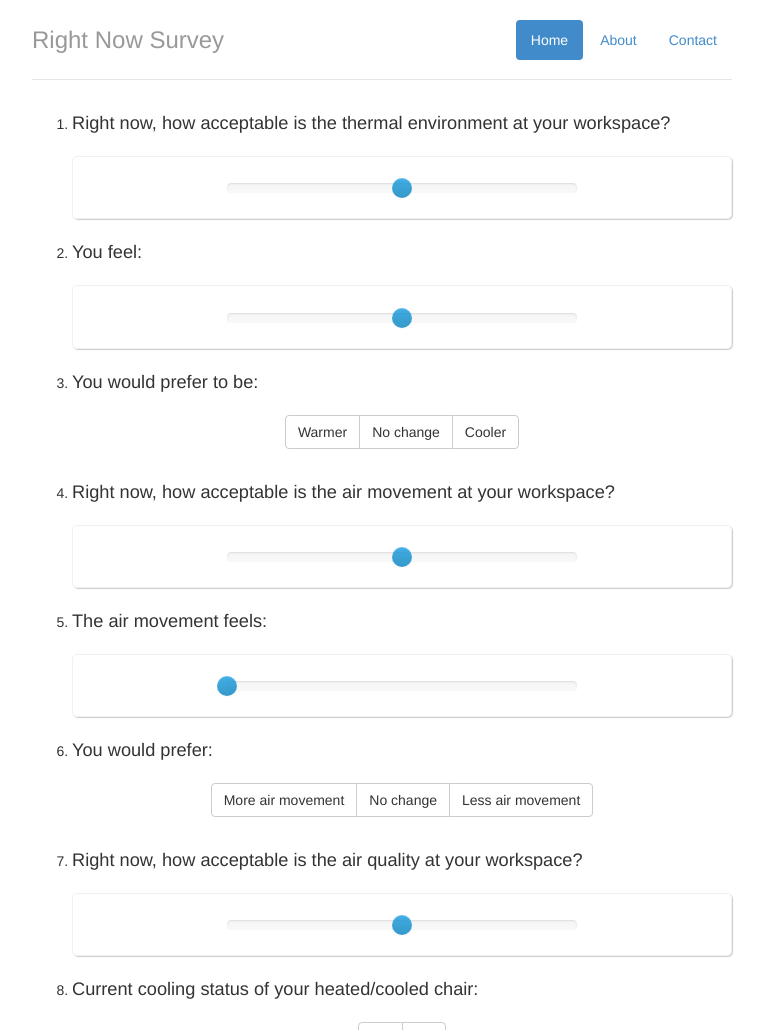
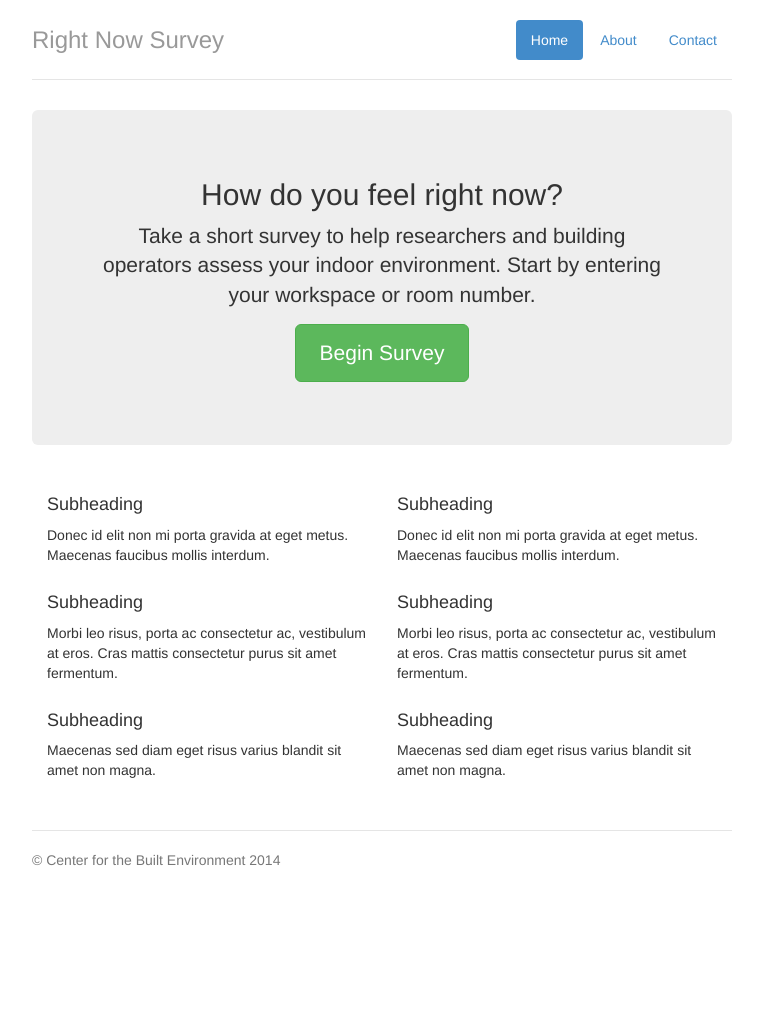
Before and after one commit to CenterForTheBuiltEnvironment/right_now, a Django app: a page that uses right_now/survey/templates/survey/layout.html in a window 1280 px wide. Shown: the top 1030 px of the page, without its empty margins (258-1022 px from the left). After the commit the page ends 866 px from the top, so only its background shows below. Run offline with Django 3.2, Linux system fonts and the light colour scheme; data comes from the database, SQL or seed files in the repository; parts of the project's set-up code (start-up, migrations or seed data) failed here and were passed over; some libraries are stand-ins or nearby versions.

Commit message:
welcome page

```diff
--- a/right_now/survey/templates/survey/survey.html
+++ b/right_now/survey/templates/survey/survey.html
@@ -53,7 +53,7 @@
     for (var i = 0; i < N; i++){
       var q = questions[i];
       var q_dom = $('#question-' + q.id);
-      var payload = { 'survey': survey, 'question': q.id, 'subject_id': subject_id };
+      var response = { 'survey': survey, 'question': q.id, 'subject_id': subject_id };
       if (q.qtype=="D"){
         var choice_index = q_dom.children().children('.active').children().attr('data-choice-index');
         var mapped = q.value_map[choice_index];
@@ -62,10 +62,11 @@
         var v = q_dom.data('slider').getValue()
       }
       if (typeof v != 'undefined'){
-        payload.value = v;
-        console.log(payload);
+        response.value = v;
+        payload.push(response);
       }
     }
+    console.log(payload);
   }
 </script>
 
--- /dev/null
+++ b/right_now/survey/templates/survey/welcome.html
@@ -0,0 +1,34 @@
+{% extends "survey/layout.html" %}
+{% block content %}
+
+<div class="jumbotron">
+        <h2>How do you feel right now?</h2>
+        <p class="lead">Take a short survey to help researchers and building operators assess your indoor environment. Start by entering your workspace or room number. </p>
+        <p><a class="btn btn-lg btn-success" href="#" role="button">Begin Survey</a></p>
+      </div>
+
+      <div class="row marketing">
+        <div class="col-lg-6">
+          <h4>Subheading</h4>
+          <p>Donec id elit non mi porta gravida at eget metus. Maecenas faucibus mollis interdum.</p>
+
+          <h4>Subheading</h4>
+          <p>Morbi leo risus, porta ac consectetur ac, vestibulum at eros. Cras mattis consectetur purus sit amet fermentum.</p>
+
+          <h4>Subheading</h4>
+          <p>Maecenas sed diam eget risus varius blandit sit amet non magna.</p>
+        </div>
+
+        <div class="col-lg-6">
+          <h4>Subheading</h4>
+          <p>Donec id elit non mi porta gravida at eget metus. Maecenas faucibus mollis interdum.</p>
+
+          <h4>Subheading</h4>
+          <p>Morbi leo risus, porta ac consectetur ac, vestibulum at eros. Cras mattis consectetur purus sit amet fermentum.</p>
+
+          <h4>Subheading</h4>
+          <p>Maecenas sed diam eget risus varius blandit sit amet non magna.</p>
+        </div>
+      </div>
+
+{% endblock %}
--- a/right_now/survey/urls.py
+++ b/right_now/survey/urls.py
@@ -4,7 +4,8 @@ from survey import views
 
 urlpatterns = patterns('',
     url(r'^$', views.index, name='index'),
-    url(r'^(?P<survey_url>([A-Z]|[0-9]){5})\/?$', views.survey, name='survey'),
+    url(r'^(?P<survey_url>([A-Z]|[0-9]){5})\/?$', views.welcome, name='welcome'),
+    url(r'^(?P<survey_url>([A-Z]|[0-9]){5})\/survey\/?$', views.survey, name='survey'),
     url(r'^(?P<survey_url>([A-Z]|[0-9]){5})\/submit\/?$', views.submit, name='submit'),
     url(r'^(?P<survey_url>([A-Z]|[0-9]){5})\/report\/?$', views.report, name='report'),
     url(r'^thanks$', views.thanks, name='thanks'),
--- a/right_now/survey/views.py
+++ b/right_now/survey/views.py
@@ -14,6 +14,9 @@ def index(request):
         'latest_survey_list': latest_survey_list,
     })
     return HttpResponse(template.render(context))
+
+def welcome(request, survey_url):
+    return render(request, 'survey/welcome.html')
 
 def survey(request, survey_url):
     survey = get_object_or_404(Survey, url=survey_url)
@@ -39,9 +42,6 @@ def submit(request, survey_url):
     print request.content, survey_url
     return HttpResponseRedirect('/survey/thanks/')
 
-def welcome(request, survey_url):
-    pass
-
 def thanks(request):
     return render(request, 'survey/thanks.html', {'survey': survey})
 
```
